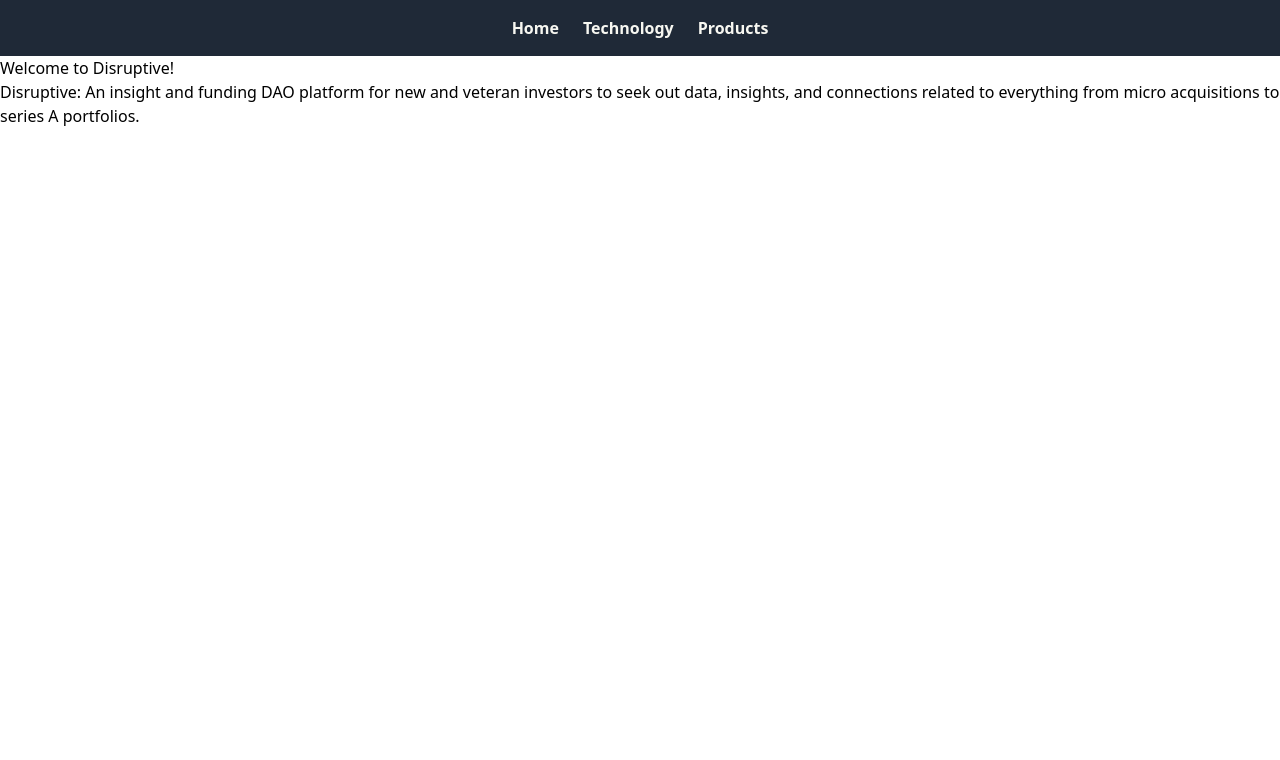
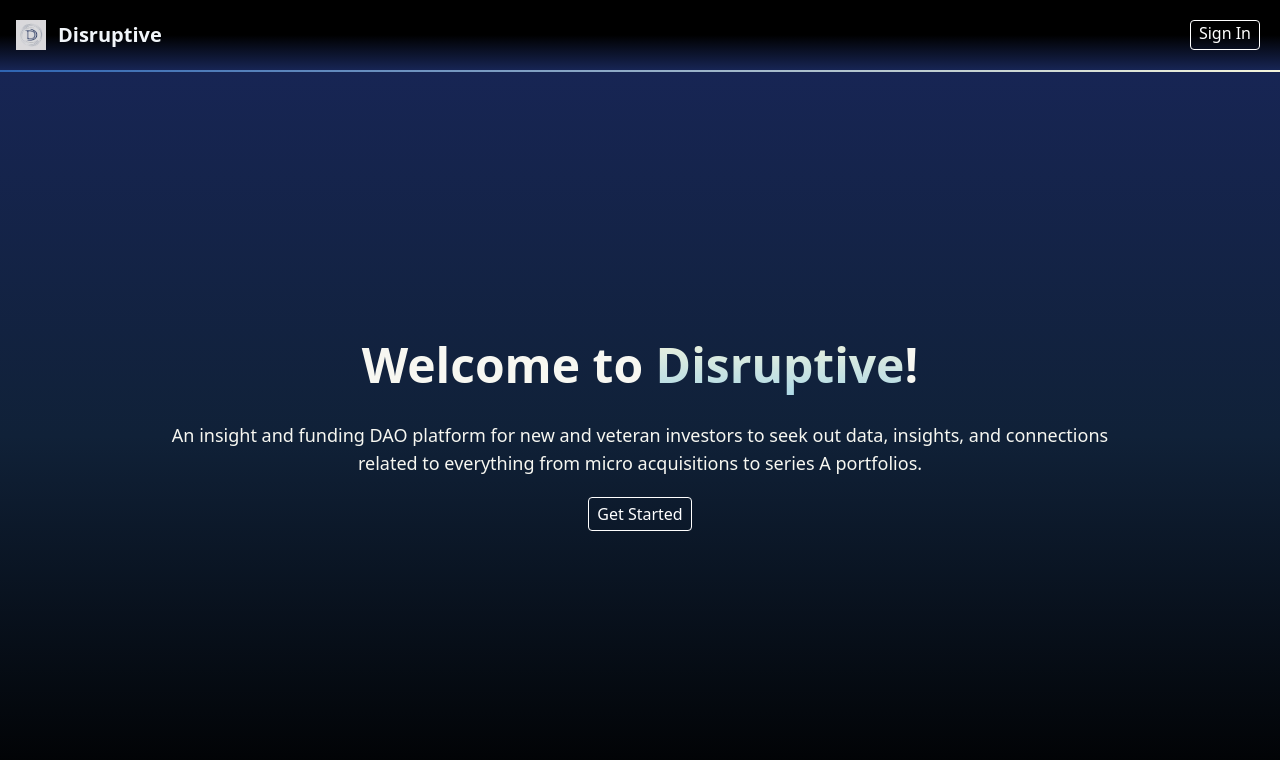
Before and after one commit to Bobliuuu/Disruptive, a Next.js app: page / in a window 1280 px wide. Shown: the top 760 px of the page. Built offline with nearby package versions, Linux system fonts and the light colour scheme.

Commit message:
Home page completed - Seperate tailwind into seperate CSS later

```diff
--- a/src/components/home.tsx
+++ b/src/components/home.tsx
@@ -2,9 +2,12 @@
 
 export default function Home() {
   return (
-    <div>
-      <h1>Welcome to Disruptive!</h1>
-      <p>Disruptive: An insight and funding DAO platform for new and veteran investors to seek out data, insights, and connections related to everything from micro acquisitions to series A portfolios.</p>
+    <div className="flex flex-col min-h-screeen p-5 items-center justify-center dark-bg-gradient">
+      <h1 className="text-5xl m-5 text-beige font-bold mb-8">Welcome to <span className="gradient-text">Disruptive</span>!</h1>
+      <p className="text-beige text-lg flex items-center justify-center h-full w-4/5 text-center">An insight and funding DAO platform for new and veteran investors to seek out data, insights, and connections related to everything from micro acquisitions to series A portfolios.</p>
+      <button className="text-white m-5 inline-block pb-1 pt-1 pr-2 pl-2 rounded border border-white duration-300 hover:scale-105 hover:highlight">
+        Get Started
+      </button>
     </div>
   );
 }
--- a/src/components/navbar.tsx
+++ b/src/components/navbar.tsx
@@ -1,21 +1,22 @@
 import React from "react";
-import navigationItems from "../constants/navbar";
+import Link from "next/link";
+import Image from "next/image"; // Import the Image component
 
 export default function Navbar() {
   return (
-    <nav className="bg-gray-800 py-4">
-      <ul className="flex gap-6 justify-center">
-        {navigationItems.map((item, index) => (
-          <li key={index}>
-            <a
-              href={item.link}
-              className="text-white hover:text-gray-300 font-semibold"
-            >
-              {item.label}
-            </a>
-          </li>
-        ))}
-      </ul>
+    <nav className="flex flex-row items-center justify-between p-2 dark-navbar-gradient border-b-2 border-gradient-midblue-beige">
+      <div className="flex items-center">
+        {/* Display the image */}
+        <Image src="/disruptive.png" alt="Disruptive Logo" width={30} height={40} className="ml-2"/>
+        <a className="font-semibold text-xl ml-3 text-slate-100" href="/">
+          Disruptive
+        </a>
+      </div>
+      <div className="ml-auto">
+        <Link href="/" className="text-white inline-block m-3 pb-1 pt-1. pr-2 pl-2 rounded border border-white duration-300 hover:scale-105">
+          Sign In
+        </Link>
+      </div>
     </nav>
   );
 }
--- a/src/constants/navbar.ts
+++ b/src/constants/navbar.ts
@@ -1,5 +1,5 @@
 const navigationItems = [
-    { label: "Home", link: "/" },
+    { label: "Sign In", link: "/" },
     { label: "Technology", link: "/technology" },
     { label: "Products", link: "/products" },
   ];
--- a/src/styles/globals.css
+++ b/src/styles/globals.css
@@ -7,5 +7,42 @@
 }
 
 @layer components {
+    .gradient-text {
+        @apply inline bg-clip-text text-transparent;
+    }
 
+    .dark-navbar-gradient {
+        @apply bg-gradient-to-tr from-darkblue via-black to-darkblue;
+        @apply bg-gradient-to-b from-black to-darkblue via-black;
+    }
+
+    .dark-bg-gradient {
+        @apply bg-gradient-to-b from-darkblue to-black via-[#102138];
+    }
+
+    .border-gradient-midblue-beige {
+        border-image: linear-gradient(to right, #2E64B2, #F5F5DC);
+        border-image-slice: 0.8;
+    }
+
+    .gradient-text {
+        background-image: linear-gradient(to bottom, #93C5FD, #F7F7F1);
+        background-clip: text;
+        color: transparent;
+    }
+
+    .highlight {
+        background-color: #475569;
+    }
+
+    .min-h-screeen {
+        min-height: calc(100vh - 72px);
+    }
+
+    .gradient-text {
+        background-image: linear-gradient(to top, lightblue, beige);
+        background-clip: text;
+        -webkit-background-clip: text; /* For Safari/WebKit browsers */
+        color: transparent;
+      }
 }
--- a/tailwind.config.ts
+++ b/tailwind.config.ts
@@ -5,7 +5,7 @@
   theme: {
     extend: {
       colors: {
-        white: '#F7F7F1',
+        beige: '#F7F7F1',
         midblue: '#93C5FD',
         darkblue: '#172554',
       },
```
